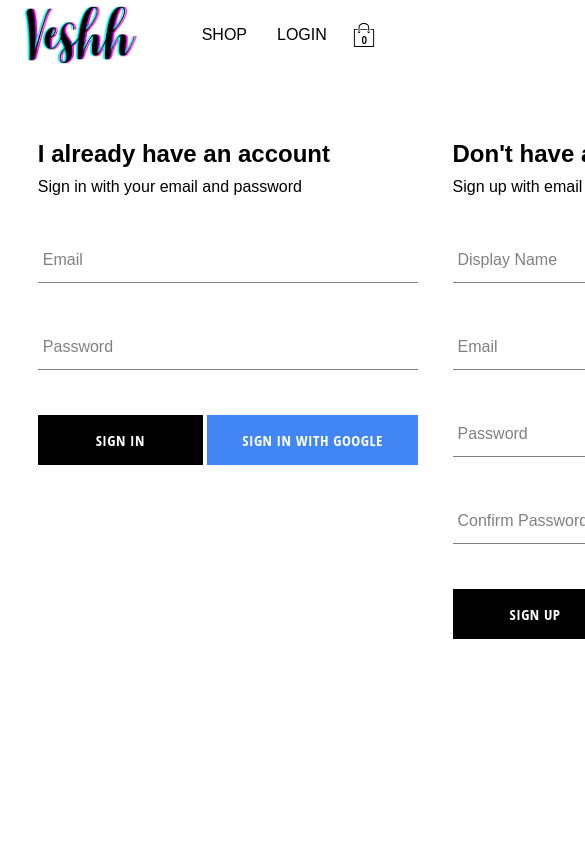
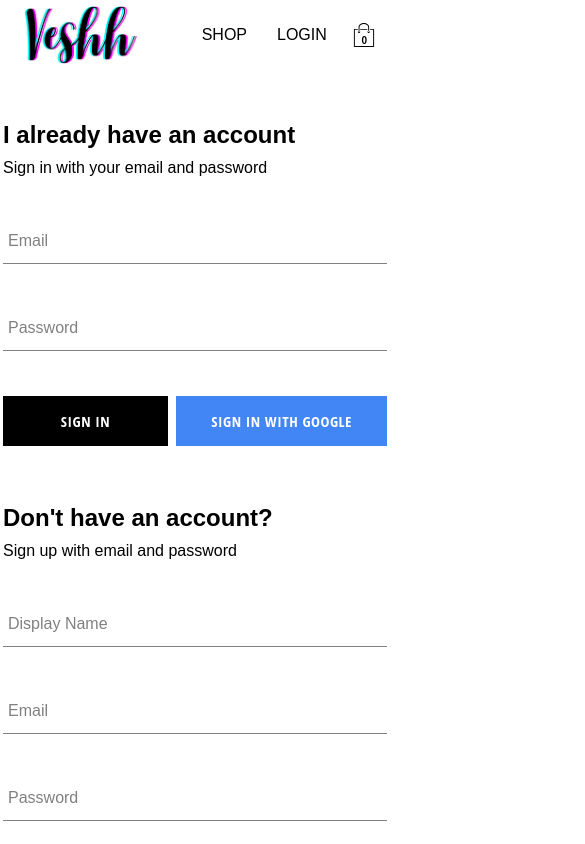
Before and after one commit to ayushgw/veshh, a React (Create React App) app: page /auth in a window 390 px wide. Shown: the top 844 px of the page, 585 px wide, since content can reach past the window. Built offline with nearby package versions, Linux system fonts and the light colour scheme; no server answers; a web font is replaced by a local one.

Commit message:
checkout & auth pages made responsive

```diff
--- a/src/components/CheckoutTable/CheckoutTable.jsx
+++ b/src/components/CheckoutTable/CheckoutTable.jsx
@@ -20,11 +20,11 @@ const CheckoutTable = () => {
                     ? <EmptyText>is currently empty</EmptyText>
                     : <CheckoutTableStyled>
                         <TableHeader>
-                            <HeaderBlock><span>Product</span></HeaderBlock>
-                            <HeaderBlock><span>Description</span></HeaderBlock>
-                            <HeaderBlock><span>Quantity</span></HeaderBlock>
+                            <HeaderBlock><span>Item</span></HeaderBlock>
+                            <HeaderBlock><span>Desc</span></HeaderBlock>
+                            <HeaderBlock><span>Qty</span></HeaderBlock>
                             <HeaderBlock><span>Price</span></HeaderBlock>
-                            <HeaderBlock><span>Remove</span></HeaderBlock>
+                            <HeaderBlock><span></span></HeaderBlock>
                         </TableHeader>
                         {cartItems.map((cartItem) => <CheckoutItem key={cartItem.id} cartItem={cartItem} />)}
                         <CheckoutTotal>Total: &#8377;{cartTotal}</CheckoutTotal>
--- a/src/components/CheckoutTable/styles.js
+++ b/src/components/CheckoutTable/styles.js
@@ -1,15 +1,32 @@
 import styled from 'styled-components'
 
 export const CheckoutContainer = styled.div`
-    width: 45%;
+    width: 55rem;
     display: flex;
     flex-direction: column;
     align-items: center;
     margin: 0 auto;
+
+
+    @media (max-width: 1150px) {
+        width: 50rem;
+    }
+
+    @media (max-width: 850px) {
+        width: 40rem;
+    }
+
+    @media (max-width: 700px) {
+        width: 100%;
+    }
+
+    @media (max-width: 600px) {
+        min-width: 480px;
+    }
 `
 
 export const Header = styled.h2`
-    font-size: 4rem;
+    font-size: 2.7rem;
     text-transform: uppercase;
     margin: 10px;
 `
@@ -24,7 +41,11 @@ export const CheckoutTableStyled = styled.div`
     display: flex;
     flex-direction: column;
     align-items: center;
-    margin: 50px auto 100px;
+    margin: 3.125rem auto 6.25rem;
+
+    @media (max-width: 900px) {
+        margin: 0.675rem 0;
+    }
 `
 
 export const TableHeader = styled.div`
--- a/src/components/SignInForm/styles.js
+++ b/src/components/SignInForm/styles.js
@@ -3,7 +3,8 @@ import styled from 'styled-components'
 export const FormStyled = styled.div`
     display: flex;
     flex-direction: column;
-    width: 380px;
+    width: 24rem;
+    margin-bottom: 3rem;
 `
 
 export const Heading = styled.h2`
--- a/src/components/SignUpForm/styles.js
+++ b/src/components/SignUpForm/styles.js
@@ -3,7 +3,7 @@ import styled from 'styled-components'
 export const SignUpContainer = styled.div`
     display: flex;
     flex-direction: column;
-    width: 380px;
+    width: 24rem;
 
     h2 {
         margin: 10px 0;
--- a/src/routes/AuthPage/AuthPage.scss
+++ b/src/routes/AuthPage/AuthPage.scss
@@ -5,6 +5,13 @@
     margin: 2.2rem auto;
 
     @media (max-width: 990px) {
-        justify-content: space-evenly;
+        // justify-content: space-evenly;
+        width: 100%;
+    }
+
+    @media (max-width: 850px) {
+        flex-direction: column;
+        align-items: center;
+        margin-top: 1rem;
     }
 }
```
